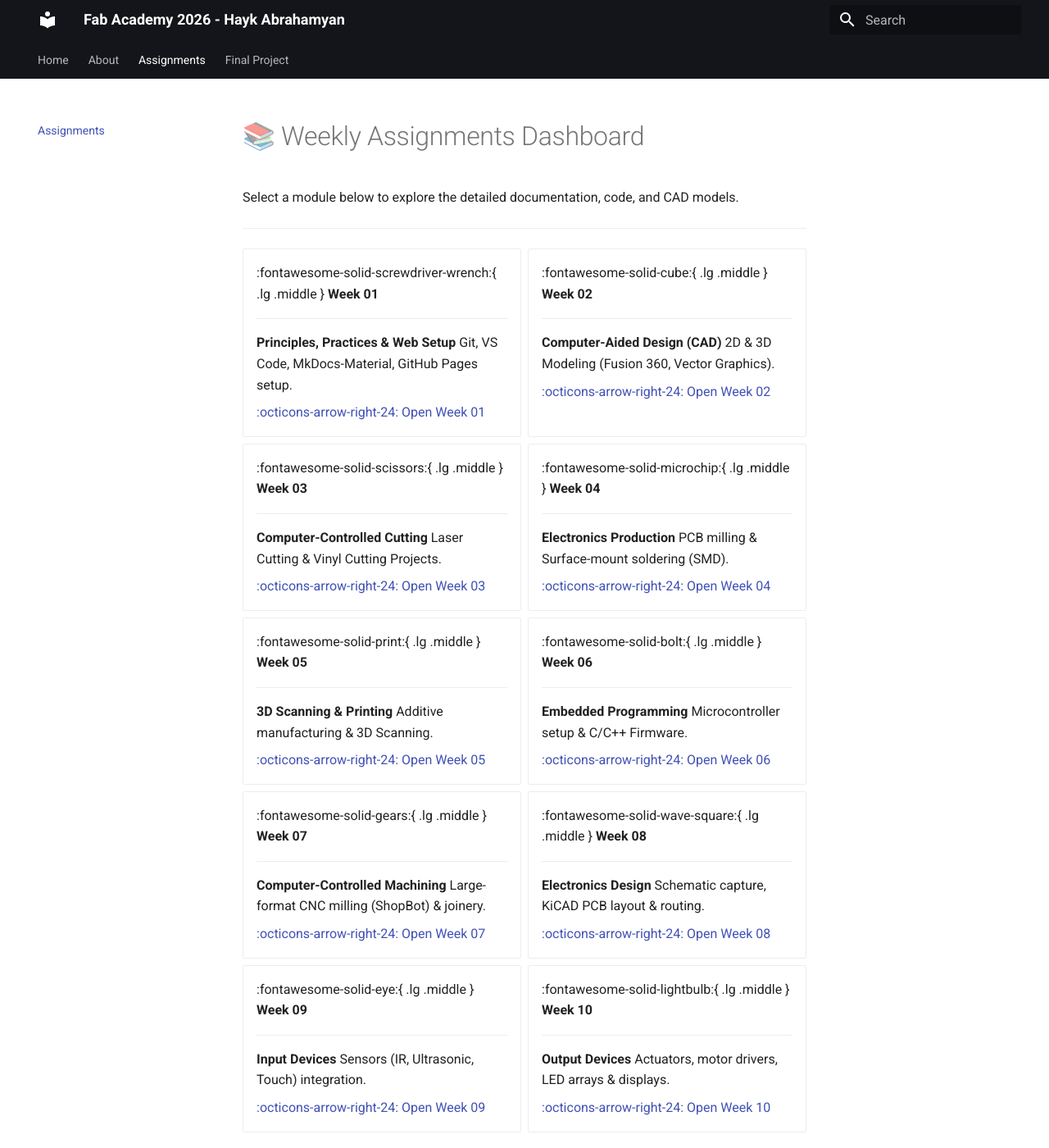
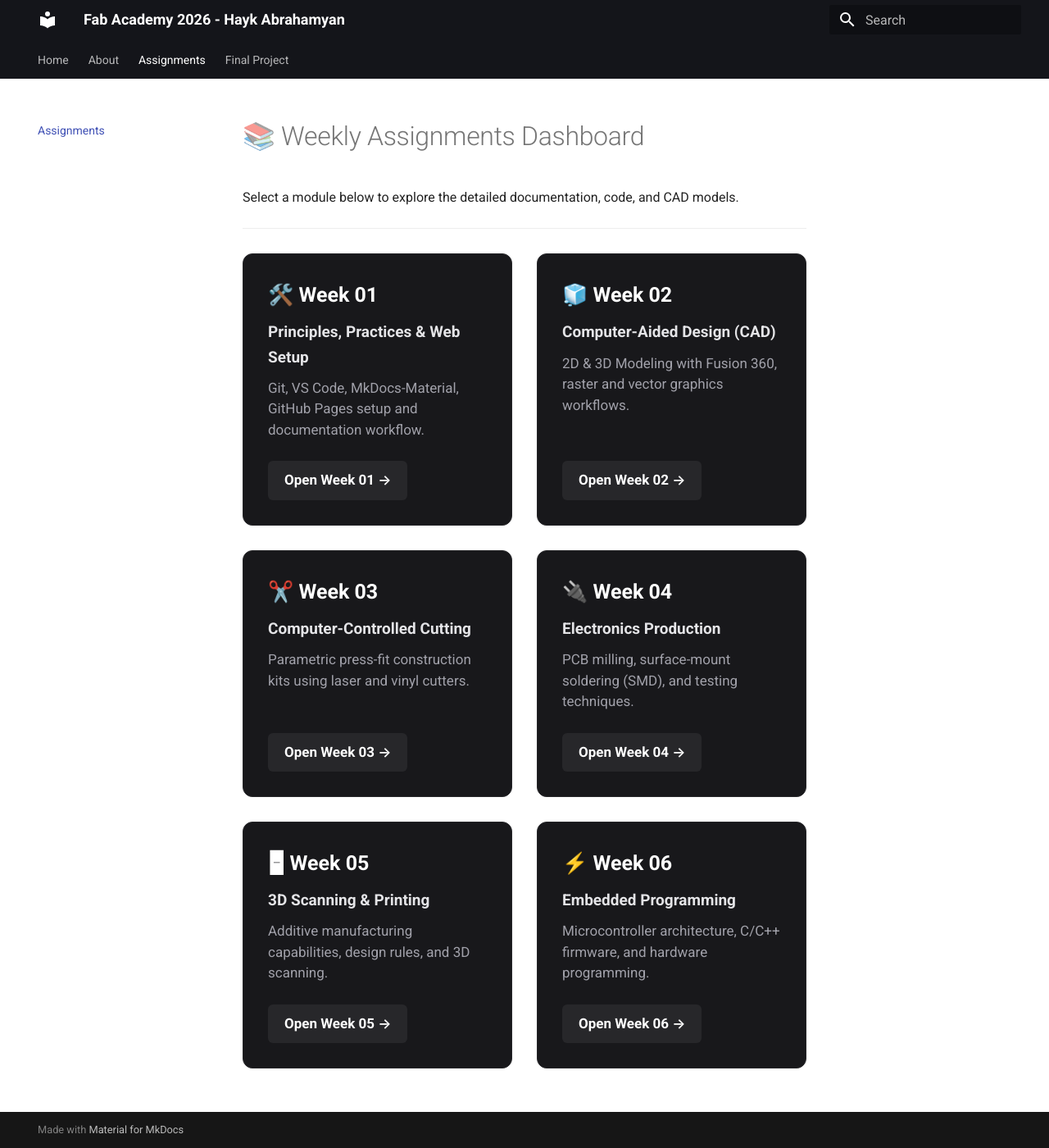
Before and after one commit to haykabrahamyan966-lab/Hayk_Abrahamyan, an MkDocs documentation site: the page built from docs/assignments/index.md, in a window 1280 px wide and 1400 px high. Shown: the whole window at 82% size. Built offline with MkDocs 1.6.1 and Material for MkDocs 9.7.7, drawn with Linux system fonts in a browser that asks for light colours.

Commit message:
Fix assignments grid styling and emoji support

```diff
--- a/docs/assignments/index.md
+++ b/docs/assignments/index.md
@@ -4,96 +4,125 @@ Select a module below to explore the detailed documentation, code, and CAD model
 
 ---
 
-<div class="grid cards" markdown>
+<style>
+  .assignments-grid {
+    display: grid;
+    grid-template-columns: repeat(auto-fill, minmax(280px, 1fr));
+    gap: 1.5rem;
+    margin-top: 1.5rem;
+  }
 
--   :fontawesome-solid-screwdriver-wrench:{ .lg .middle } **Week 01**
+  .card-item {
+    background: #18181b;
+    border: 1px solid #27272a;
+    border-radius: 12px;
+    padding: 1.5rem;
+    display: flex;
+    flex-direction: column;
+    justify-content: space-between;
+    transition: transform 0.2s ease, border-color 0.2s ease;
+  }
 
-    ---
+  .card-item:hover {
+    transform: translateY(-4px);
+    border-color: #3f3f46;
+  }
 
-    **Principles, Practices & Web Setup**
-    Git, VS Code, MkDocs-Material, GitHub Pages setup.
+  .card-header {
+    font-size: 1.25rem;
+    font-weight: 700;
+    color: #ffffff;
+    margin-bottom: 0.5rem;
+  }
 
-    [:octicons-arrow-right-24: Open Week 01](week01.md)
+  .card-subtitle {
+    color: #e4e4e7;
+    font-size: 0.95rem;
+    font-weight: 600;
+    margin-bottom: 0.5rem;
+  }
 
--   :fontawesome-solid-cube:{ .lg .middle } **Week 02**
+  .card-desc {
+    color: #a1a1aa;
+    font-size: 0.85rem;
+    line-height: 1.5;
+    margin-bottom: 1.25rem;
+  }
 
-    ---
+  .card-link {
+    display: inline-flex;
+    align-items: center;
+    gap: 0.5rem;
+    color: #ffffff !important;
+    background: #27272a;
+    padding: 0.5rem 1rem;
+    border-radius: 6px;
+    font-size: 0.85rem;
+    font-weight: 600;
+    text-decoration: none !important;
+    width: fit-content;
+    transition: background 0.2s ease;
+  }
 
-    **Computer-Aided Design (CAD)**
-    2D & 3D Modeling (Fusion 360, Vector Graphics).
+  .card-link:hover {
+    background: #3f3f46;
+  }
+</style>
 
-    [:octicons-arrow-right-24: Open Week 02](week02.md)
+<div class="assignments-grid">
 
--   :fontawesome-solid-scissors:{ .lg .middle } **Week 03**
+  <div class="card-item">
+    <div>
+      <div class="card-header">🛠️ Week 01</div>
+      <div class="card-subtitle">Principles, Practices & Web Setup</div>
+      <div class="card-desc">Git, VS Code, MkDocs-Material, GitHub Pages setup and documentation workflow.</div>
+    </div>
+    <a href="../week01/" class="card-link">Open Week 01 →</a>
+  </div>
 
-    ---
+  <div class="card-item">
+    <div>
+      <div class="card-header">🧊 Week 02</div>
+      <div class="card-subtitle">Computer-Aided Design (CAD)</div>
+      <div class="card-desc">2D & 3D Modeling with Fusion 360, raster and vector graphics workflows.</div>
+    </div>
+    <a href="../week02/" class="card-link">Open Week 02 →</a>
+  </div>
 
-    **Computer-Controlled Cutting**
-    Laser Cutting & Vinyl Cutting Projects.
+  <div class="card-item">
+    <div>
+      <div class="card-header">✂️ Week 03</div>
+      <div class="card-subtitle">Computer-Controlled Cutting</div>
+      <div class="card-desc">Parametric press-fit construction kits using laser and vinyl cutters.</div>
+    </div>
+    <a href="../week03/" class="card-link">Open Week 03 →</a>
+  </div>
 
-    [:octicons-arrow-right-24: Open Week 03](week03.md)
+  <div class="card-item">
+    <div>
+      <div class="card-header">🔌 Week 04</div>
+      <div class="card-subtitle">Electronics Production</div>
+      <div class="card-desc">PCB milling, surface-mount soldering (SMD), and testing techniques.</div>
+    </div>
+    <a href="../week04/" class="card-link">Open Week 04 →</a>
+  </div>
 
--   :fontawesome-solid-microchip:{ .lg .middle } **Week 04**
+  <div class="card-item">
+    <div>
+      <div class="card-header">🁢 Week 05</div>
+      <div class="card-subtitle">3D Scanning & Printing</div>
+      <div class="card-desc">Additive manufacturing capabilities, design rules, and 3D scanning.</div>
+    </div>
+    <a href="../week05/" class="card-link">Open Week 05 →</a>
+  </div>
 
-    ---
-
-    **Electronics Production**
-    PCB milling & Surface-mount soldering (SMD).
-
-    [:octicons-arrow-right-24: Open Week 04](week04.md)
-
--   :fontawesome-solid-print:{ .lg .middle } **Week 05**
-
-    ---
-
-    **3D Scanning & Printing**
-    Additive manufacturing & 3D Scanning.
-
-    [:octicons-arrow-right-24: Open Week 05](week05.md)
-
--   :fontawesome-solid-bolt:{ .lg .middle } **Week 06**
-
-    ---
-
-    **Embedded Programming**
-    Microcontroller setup & C/C++ Firmware.
-
-    [:octicons-arrow-right-24: Open Week 06](week06.md)
-
--   :fontawesome-solid-gears:{ .lg .middle } **Week 07**
-
-    ---
-
-    **Computer-Controlled Machining**
-    Large-format CNC milling (ShopBot) & joinery.
-
-    [:octicons-arrow-right-24: Open Week 07](week07.md)
-
--   :fontawesome-solid-wave-square:{ .lg .middle } **Week 08**
-
-    ---
-
-    **Electronics Design**
-    Schematic capture, KiCAD PCB layout & routing.
-
-    [:octicons-arrow-right-24: Open Week 08](week08.md)
-
--   :fontawesome-solid-eye:{ .lg .middle } **Week 09**
-
-    ---
-
-    **Input Devices**
-    Sensors (IR, Ultrasonic, Touch) integration.
-
-    [:octicons-arrow-right-24: Open Week 09](week09.md)
-
--   :fontawesome-solid-lightbulb:{ .lg .middle } **Week 10**
-
-    ---
-
-    **Output Devices**
-    Actuators, motor drivers, LED arrays & displays.
-
-    [:octicons-arrow-right-24: Open Week 10](week10.md)
+  <div class="card-item">
+    <div>
+      <div class="card-header">⚡ Week 06</div>
+      <div class="card-subtitle">Embedded Programming</div>
+      <div class="card-desc">Microcontroller architecture, C/C++ firmware, and hardware programming.</div>
+    </div>
+    <a href="../week06/" class="card-link">Open Week 06 →</a>
+  </div>
 
 </div>
--- a/mkdocs.yml
+++ b/mkdocs.yml
@@ -32,6 +32,9 @@ markdown_extensions:
   - admonition
   - pymdownx.details
   - pymdownx.superfences
+  - pymdownx.emoji:
+      emoji_index: !!python/name:material.extensions.emoji.twemoji
+      emoji_generator: !!python/name:material.extensions.emoji.to_svg
 
 nav:
   - Home: index.md
```
